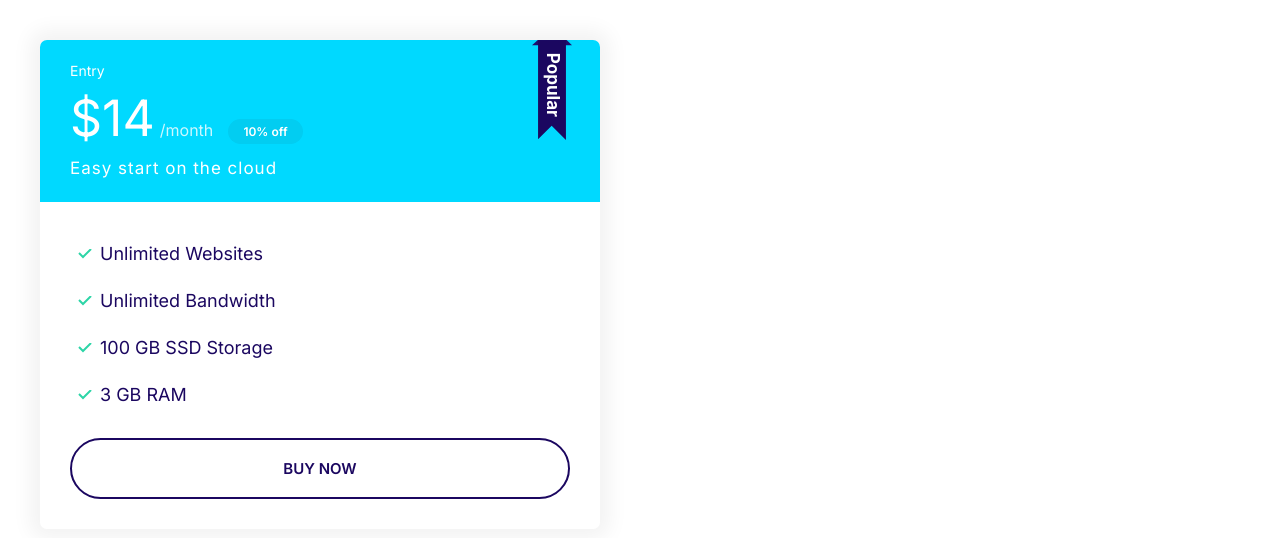
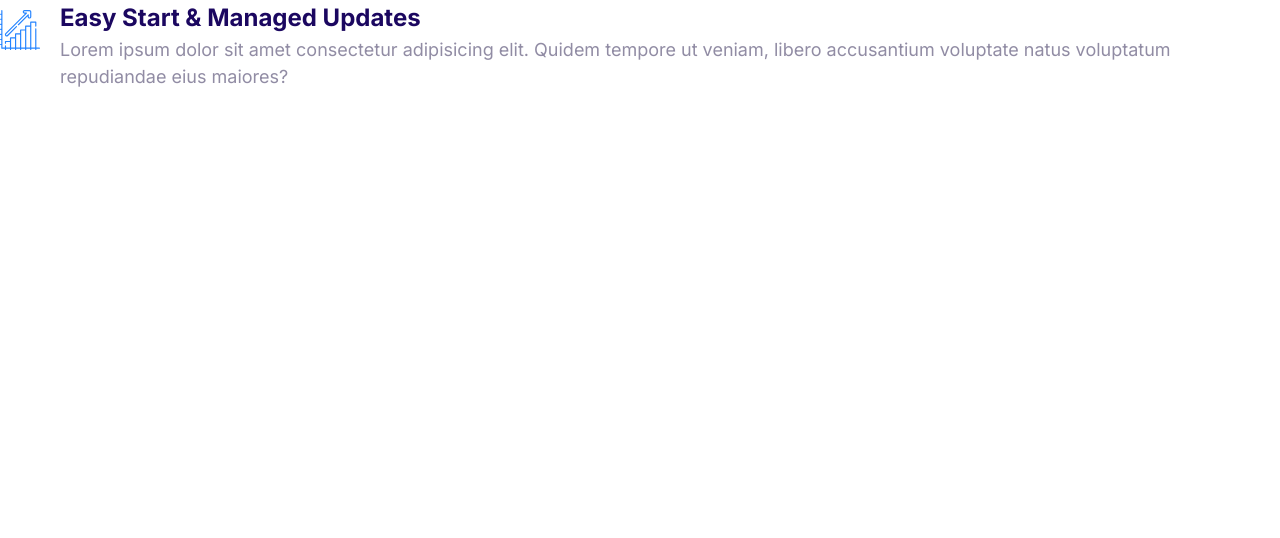
Before and after one commit to dan-jon32/moshify, a plain HTML site: page index.html in a window 1280 px wide. Drawn offline with Linux system fonts and the light colour scheme.

Commit message:
Build media object component.

```diff
--- a/css/styles.css
+++ b/css/styles.css
@@ -366,3 +366,20 @@
     font-size: 1.7rem;
   }
 }
+
+/* Media */
+.media {
+  display: flex;
+}
+
+.media__title {
+  margin: 0;
+}
+
+.media__body {
+  margin: 0 2rem;
+}
+
+.media__image {
+  margin-top: 1rem;
+}
--- a/index.html
+++ b/index.html
@@ -15,26 +15,19 @@
     />
   </head>
   <body>
-    <div style="width: 50%; padding: 4rem">
-      <div class="plan plan--popular">
-        <div class="card card--secondary">
-          <header class="card__header">
-            <h3 class="plan__name">Entry</h3>
-            <span class="plan__price">$14</span>
-            <span class="plan__billing-cycle">/month</span>
-            <span class="badge badge--secondary badge--small">10% off</span>
-            <span class="plan__description">Easy start on the cloud</span>
-          </header>
-          <div class="card__body">
-            <ul class="list list--tick">
-              <li class="list__item">Unlimited Websites</li>
-              <li class="list__item">Unlimited Bandwidth</li>
-              <li class="list__item">100 GB SSD Storage</li>
-              <li class="list__item">3 GB RAM</li>
-            </ul>
-            <button class="btn btn--outline btn--block">buy now</button>
-          </div>
-        </div>
+    <div class="media">
+      <div class="media__image">
+        <svg class="icon icon--primary">
+          <use xlink:href="./images/sprite.svg#growth"></use>
+        </svg>
+      </div>
+      <div class="media__body">
+        <h3 class="media__title">Easy Start & Managed Updates</h3>
+        <p>
+          Lorem ipsum dolor sit amet consectetur adipisicing elit. Quidem
+          tempore ut veniam, libero accusantium voluptate natus voluptatum
+          repudiandae eius maiores?
+        </p>
       </div>
     </div>
   </body>
```
Also changed, not shown: components/media.html (added, +15 -0 lines).
